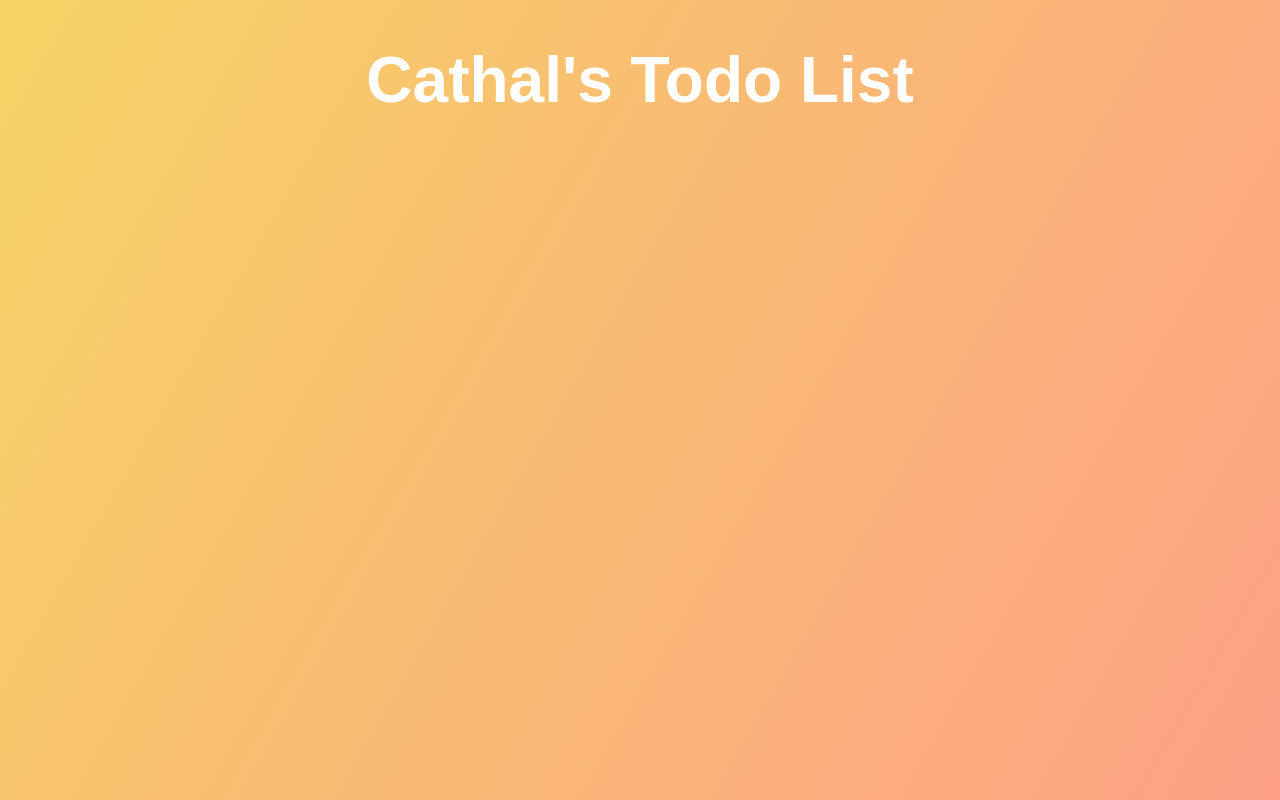
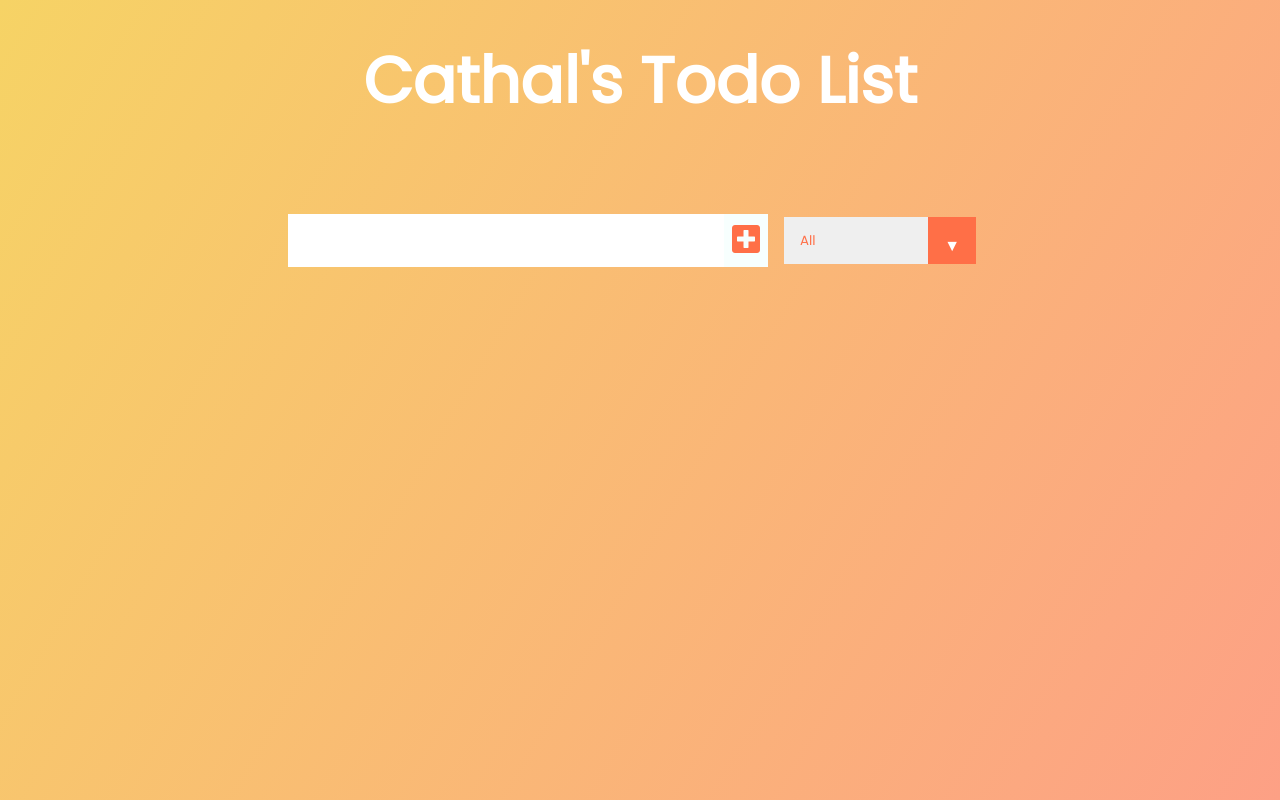
Before and after one commit to ccoulter7/todolist, a React (Create React App) app: page / in a window 1280 px wide. Built offline with nearby package versions, Linux system fonts and the light colour scheme.

Commit message:
Added setinputtext prop to form

```diff
--- a/public/index.html
+++ b/public/index.html
@@ -1,14 +1,15 @@
 <!DOCTYPE html>
 <html lang="en">
+
 <head>
   <meta charset="utf-8" />
   <link rel="icon" href="%PUBLIC_URL%/favicon.ico" />
   <meta name="viewport" content="width=device-width, initial-scale=1" />
   <meta name="theme-color" content="#000000" />
-    <meta
-      name="description"
-      content="Web site created using create-react-app"
-    />
+  <meta name="description" content="Web site created using create-react-app" />
+  <link href="https://fonts.googleapis.com/css?family=Poppins&display=swap" rel="stylesheet" />
+  <link rel="stylesheet" href="https://cdnjs.cloudflare.com/ajax/libs/font-awesome/5.12.1/css/all.min.css"
+    integrity="sha256-mmgLkCYLUQbXn0B1SRqzHar6dCnv9oZFPEC1g1cwlkk=" crossorigin="anonymous" />
   <link rel="apple-touch-icon" href="%PUBLIC_URL%/logo192.png" />
   <!--
       manifest.json provides metadata used when your web app is installed on a
@@ -26,6 +27,7 @@
     -->
   <title>React App</title>
 </head>
+
 <body>
   <noscript>You need to enable JavaScript to run this app.</noscript>
   <div id="root"></div>
@@ -40,4 +42,5 @@
       To create a production bundle, use `npm run build` or `yarn build`.
     -->
 </body>
+
 </html>
--- a/src/App.js
+++ b/src/App.js
@@ -1,12 +1,18 @@
+import React, { useState } from 'react';
 import './App.css';
-import React from 'react';
+// importing components
+import Form from './components/Form';
+import ToDoList from './components/ToDoList';
 
 function App() {
+  const [inputText, setInputText] = useState("");
   return (
     <div className="App">
       <header>
         <h1> Cathal's Todo List</h1>
       </header>
+      <Form setInputText={setInputText} />
+      <ToDoList />
     </div>
   );
 }
--- a/src/components/Form.js
+++ b/src/components/Form.js
@@ -0,0 +1,24 @@
+import React from "react";
+
+const Form = ({ setInputText }) => {
+    const inputTextHandler = (e) => {
+        console.log(e.target.value);
+    }
+    return (
+        <form>
+            <input onChange={inputTextHandler} type="text" className="todo-input" />
+            <button className="todo-button" type="submit">
+                <i className="fas fa-plus-square"></i>
+            </button>
+            <div className="select">
+                <select name="todos" className="filter-todo">
+                    <option value="all">All</option>
+                    <option value="completed">Completed</option>
+                    <option value="uncompleted">Uncompleted</option>
+                </select>
+            </div>
+        </form>
+    );
+}
+
+export default Form;
--- a/src/components/ToDoList.js
+++ b/src/components/ToDoList.js
@@ -0,0 +1,12 @@
+import React from "react"
+
+
+const ToDoList = () => {
+    return (
+        <div className="todo-container">
+            <ul className="todo-list"></ul>
+        </div>
+    )
+}
+
+export default ToDoList;
```
Also changed, not shown: public/manifest.json. Lines whose indentation alone changed are shown as unchanged.
